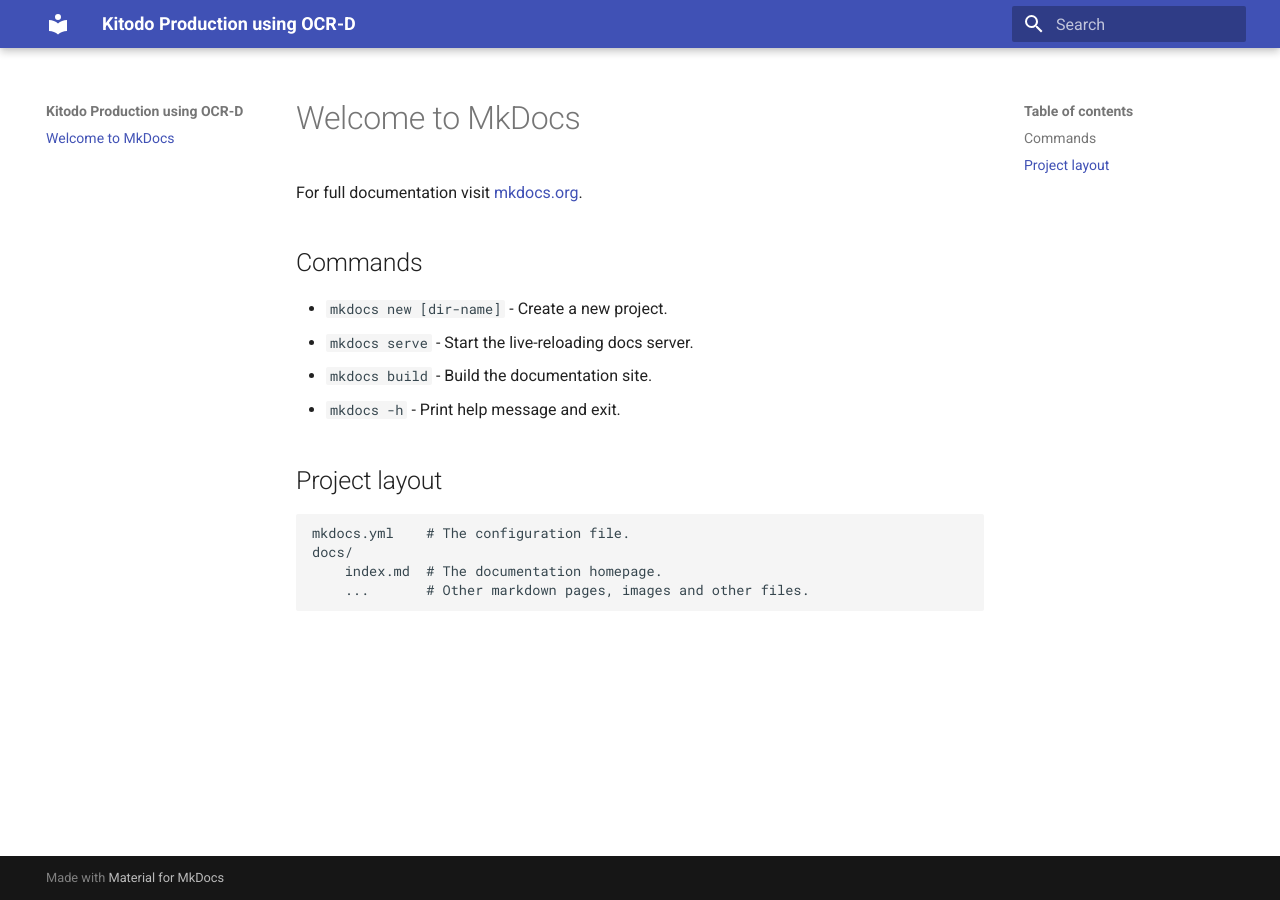
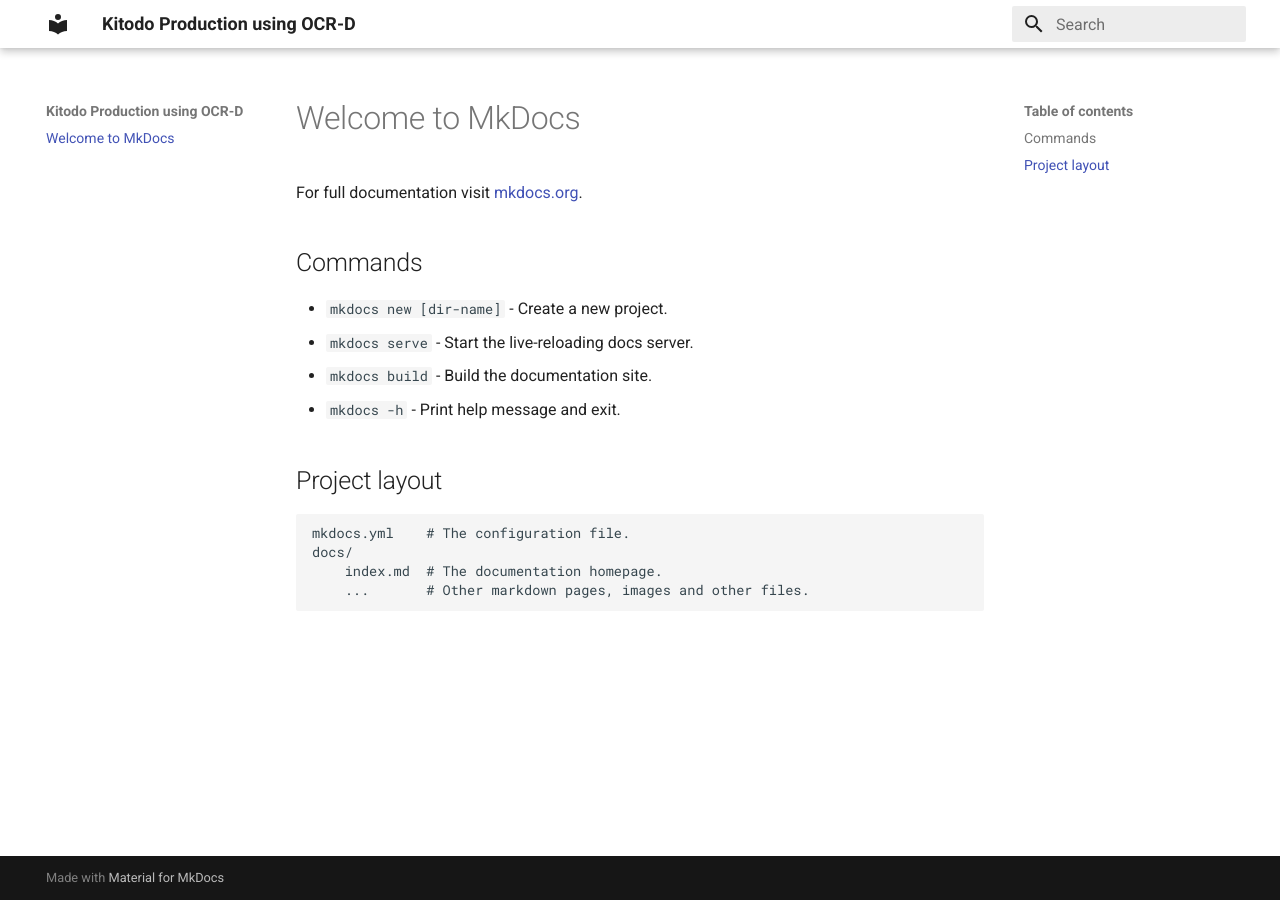
Before and after one commit to slub/ocrd_kitodo, an MkDocs documentation site: the page built from docs/index.md, in a window 1280 px wide. Built offline with MkDocs 1.6.1 and Material for MkDocs 9.7.7, drawn with Linux system fonts in a browser that asks for light colours.

Commit message:
change theme palette

```diff
--- a/mkdocs.yml
+++ b/mkdocs.yml
@@ -2,3 +2,6 @@
 
 theme:
   name: material
+  palette:
+    primary: white
+    accent: blue
```
